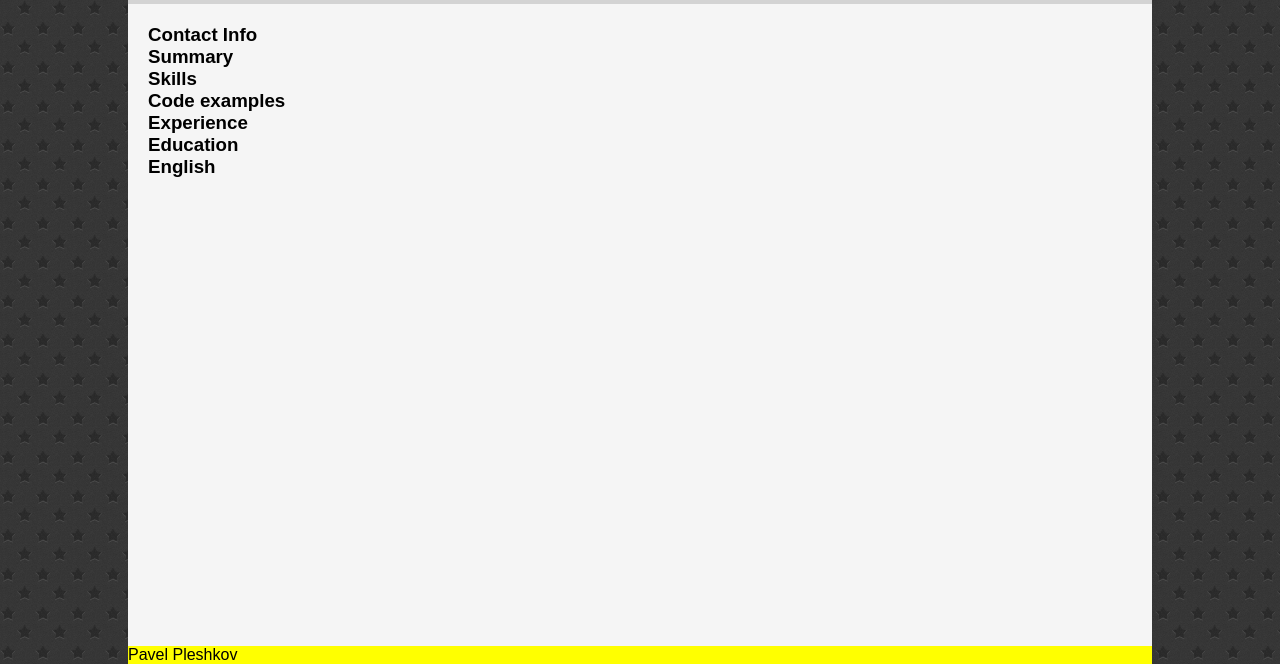
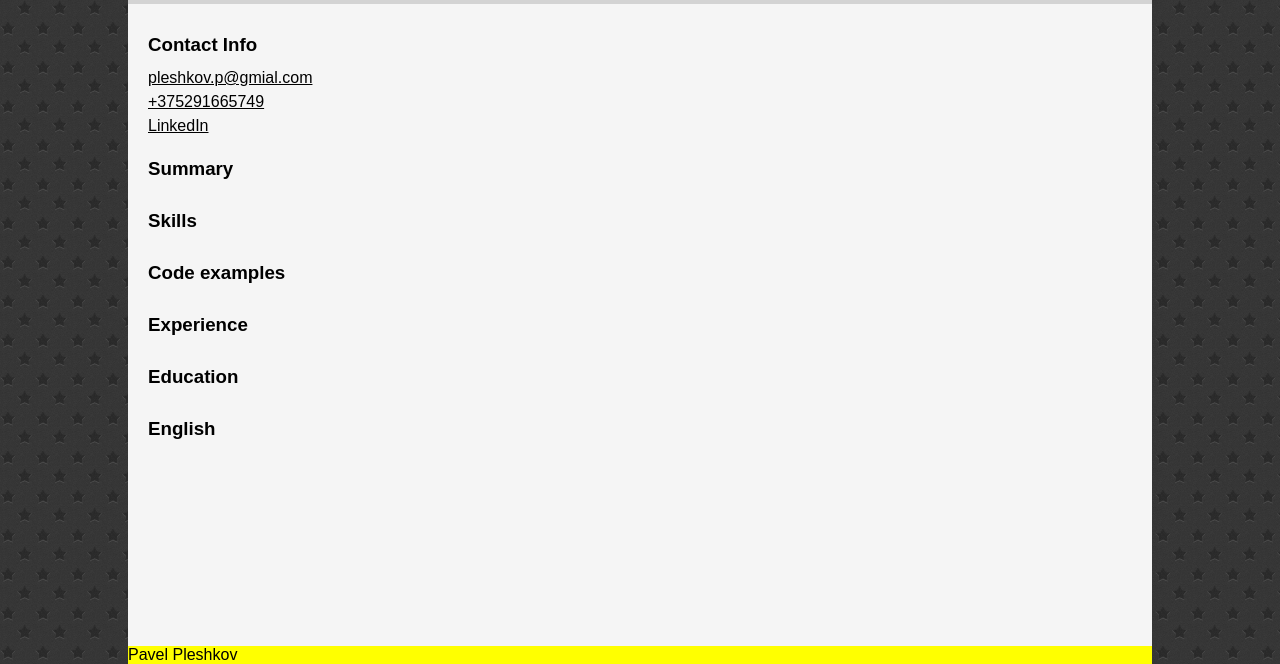
Before and after one commit to PavelPleshkov/rsschool-cv-feb, a plain HTML site: page index.html in a window 1280 px wide. Shown: the part 136-800 px from the top of the page. Drawn offline with Linux system fonts and the light colour scheme.

Commit message:
feat: add links with contacts to Contact Info

```diff
--- a/index.html
+++ b/index.html
@@ -21,38 +21,51 @@
       </h2>
     </header>
     <main class="main">
-      <section>
-        <h3>
+      <section class="data-section">
+        <h3 class="data-section-title">
           Contact Info
         </h3>
+        <p class="contacts-links">
+          <a class="contacts-link" href="mailto:pleshkov.p@gmial.com">
+            pleshkov.p@gmial.com
+          </a>
+          <br>
+          <a class="contacts-link" href="tel:+375291665749">
+            +375291665749
+          </a>
+          <br>
+          <a class="contacts-link" href="https://www.linkedin.com/in/pavel-pleshkov/">
+            LinkedIn
+          </a>
+        </p>
       </section>
-      <section>
-        <h3>
+      <section class="data-section">
+        <h3 class="data-section-title">
           Summary
         </h3>
       </section>
-      <section>
-        <h3>
+      <section class="data-section">
+        <h3 class="data-section-title">
           Skills
         </h3>
       </section>
-      <section>
-        <h3>
+      <section class="data-section">
+        <h3 class="data-section-title">
           Code examples
         </h3>
       </section>
-      <section>
-        <h3>
+      <section class="data-section">
+        <h3 class="data-section-title">
           Experience
         </h3>
       </section>
-      <section>
-        <h3>
+      <section class="data-section">
+        <h3 class="data-section-title">
           Education
         </h3>
       </section>
-      <section>
-        <h3>
+      <section class="data-section">
+        <h3 class="data-section-title">
           English
         </h3>
       </section>
--- a/styles/scss/style.scss
+++ b/styles/scss/style.scss
@@ -54,7 +54,7 @@ body {
 }
 
 a {
-  text-decoration: none;
+  // text-decoration: none;
   color: inherit;
 }
 
@@ -96,7 +96,18 @@ a {
     padding: 20px;
     background-color: #f5f5f5;
 
+    .data-section {
+      padding: 10px 0;
 
+      .data-section-title {
+        padding-bottom: 10px;
+      }
+
+      .contacts-link {
+        font-size: 16px;
+        line-height: 1.5;
+      }
+    }
   }
 
   footer {
```
Also changed, not shown: styles/css/style.css.
